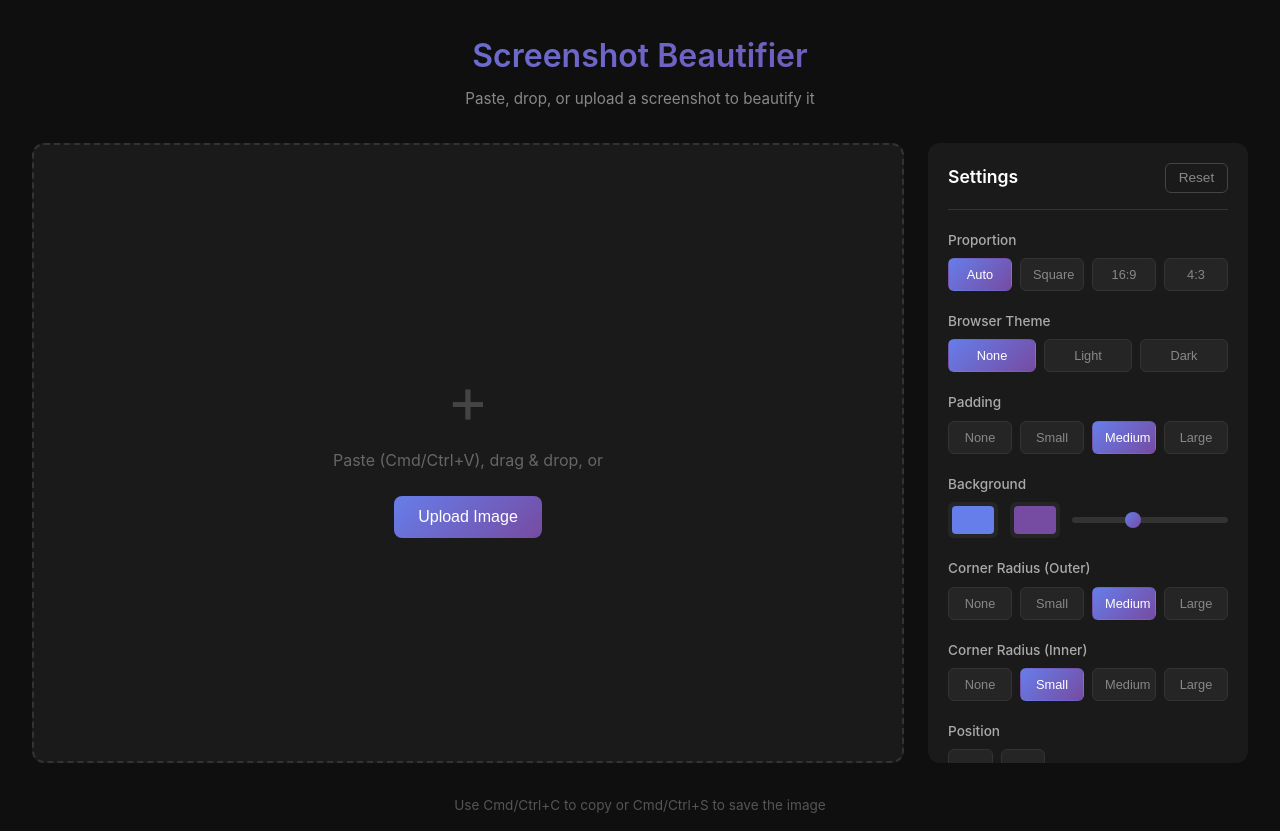
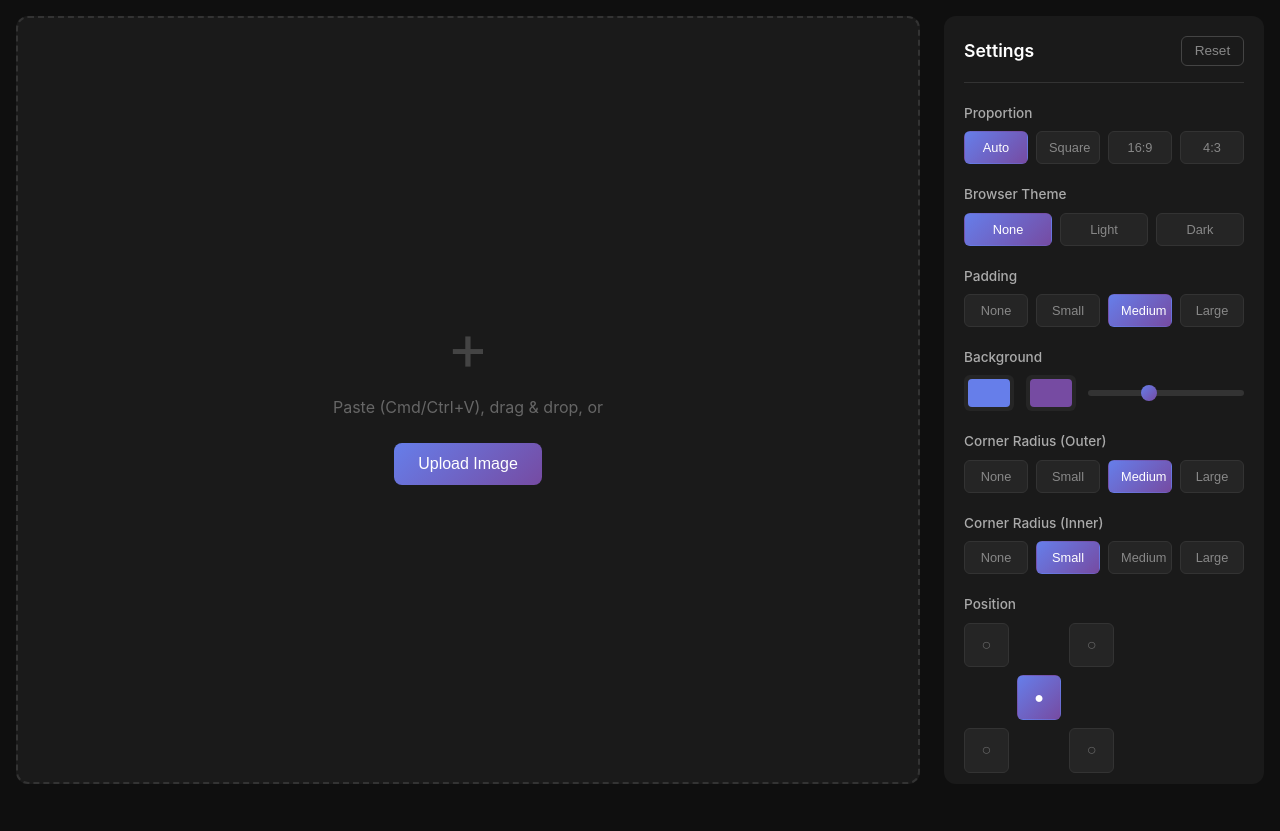
Before and after one commit to ybhaw/screenshot-beautifier, a React (Vite) app: page / in a window 1280 px wide. After the commit the page ends 800 px from the top, so only its background shows below. Built offline with nearby package versions, Linux system fonts and the light colour scheme.

Commit message:
refactor layout and styling for improved responsiveness and positioning

```diff
--- a/src/App.css
+++ b/src/App.css
@@ -31,10 +31,9 @@
   display: flex;
   flex: 1;
   gap: 1.5rem;
-  padding: 1rem 2rem;
-  max-width: 1400px;
-  margin: 0 auto;
+  padding: 1rem;
   width: 100%;
+  height: 100vh;
   box-sizing: border-box;
 }
 
@@ -45,7 +44,7 @@
   display: flex;
   align-items: center;
   justify-content: center;
-  min-height: 500px;
+  min-height: 0;
   border: 2px dashed #333;
   transition: border-color 0.2s, background-color 0.2s;
   overflow: auto;
@@ -111,7 +110,7 @@
   border-radius: 12px;
   padding: 1.25rem;
   overflow-y: auto;
-  max-height: calc(100vh - 180px);
+  max-height: calc(100vh - 2rem);
 }
 
 .controls-header {
@@ -253,6 +252,16 @@
   justify-content: center;
 }
 
+.position-btn:nth-child(1) {
+  grid-column: 1;
+  grid-row: 1;
+}
+
+.position-btn:nth-child(2) {
+  grid-column: 3;
+  grid-row: 1;
+}
+
 .position-btn:nth-child(3) {
   grid-column: 2;
   grid-row: 2;
--- a/src/App.tsx
+++ b/src/App.tsx
@@ -133,8 +133,14 @@ function App() {
         }
         break
       default: // auto
-        canvasWidth = imgWidth + padding * 2
-        canvasHeight = imgHeight + padding * 2
+        if (settings.position === 'center') {
+          canvasWidth = imgWidth + padding * 2
+          canvasHeight = imgHeight + padding * 2
+        } else {
+          // Add extra space for non-center positions
+          canvasWidth = imgWidth + padding * 3
+          canvasHeight = imgHeight + padding * 3
+        }
     }
 
     canvas.width = canvasWidth
@@ -279,11 +285,6 @@ function App() {
 
   return (
     <div className="app">
-      <header className="header">
-        <h1>Screenshot Beautifier</h1>
-        <p className="subtitle">Paste, drop, or upload a screenshot to beautify it</p>
-      </header>
-
       <div className="main-content">
         <div
           className={`preview-area ${isDragging ? 'dragging' : ''}`}
@@ -472,10 +473,6 @@ function App() {
           )}
         </div>
       </div>
-
-      <footer className="footer">
-        <p>Use Cmd/Ctrl+C to copy or Cmd/Ctrl+S to save the image</p>
-      </footer>
     </div>
   )
 }
```
